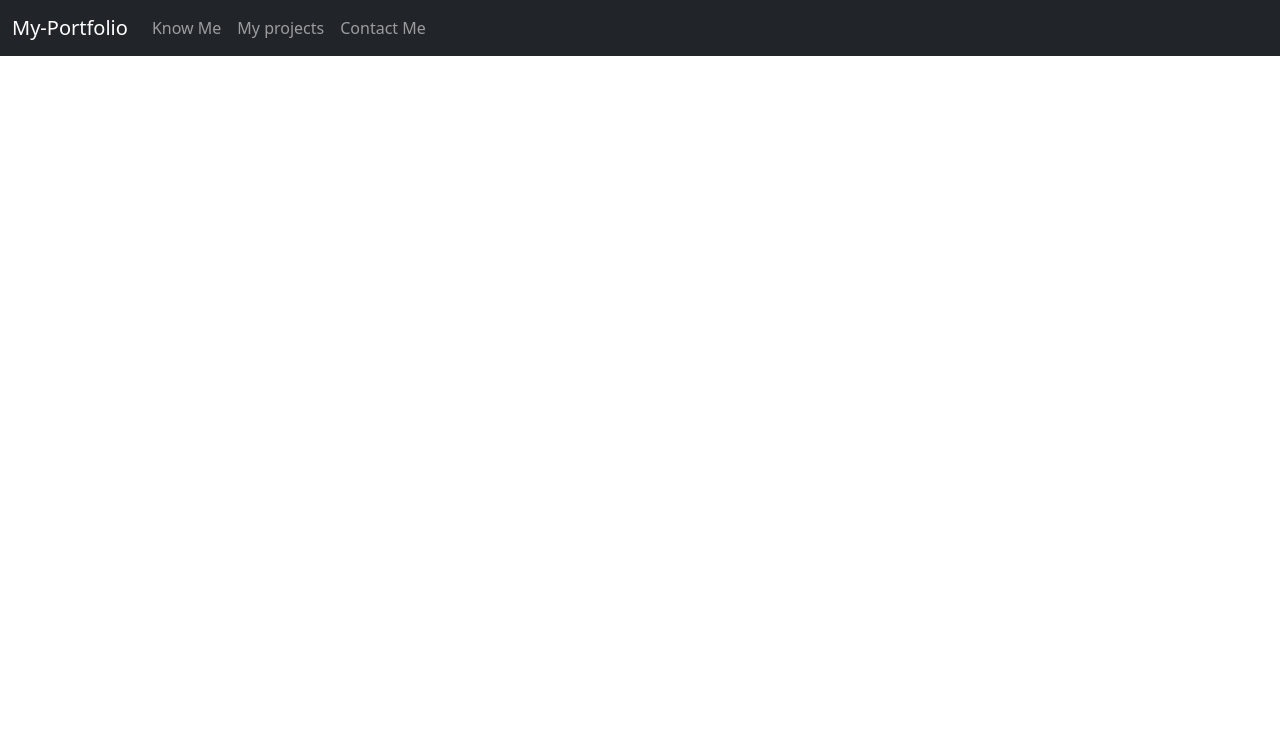
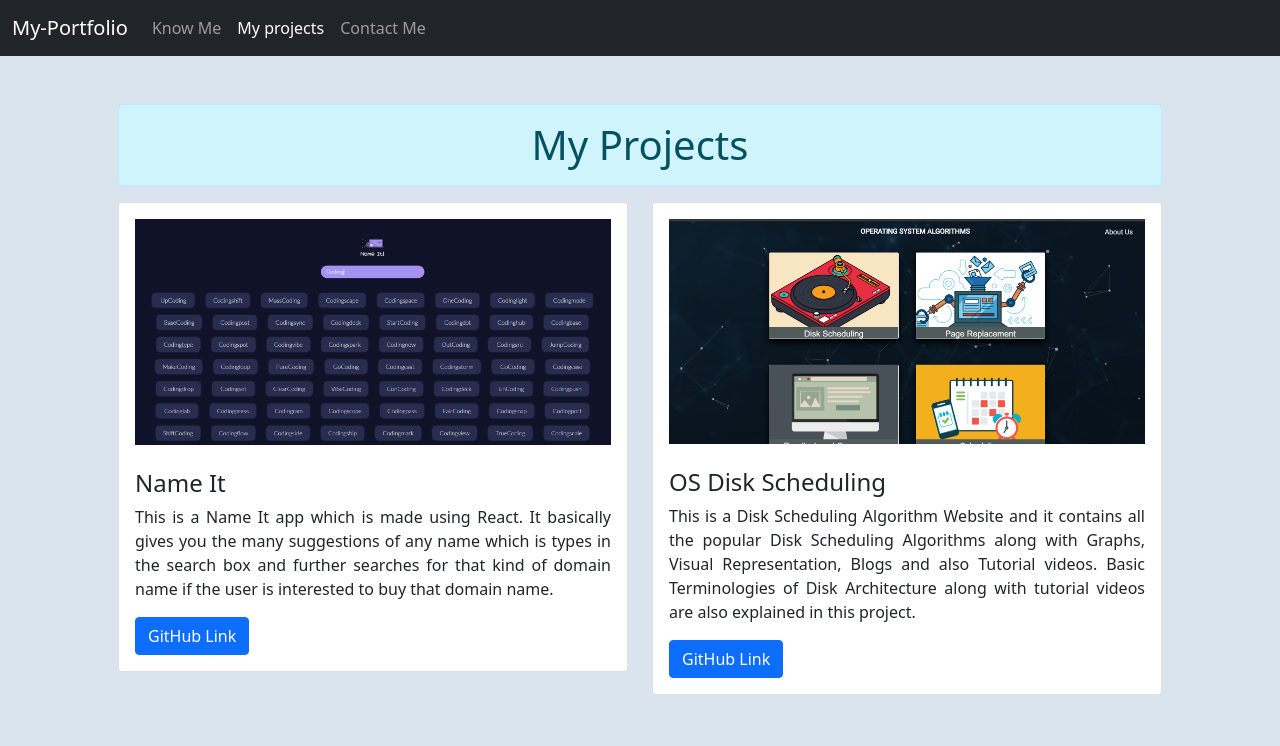
Before and after one commit to Dhruvil17/Sample-Portfolio, a plain HTML site: page projects.html in a window 1280 px wide. Drawn offline with nearby package versions, Linux system fonts and the light colour scheme.

Commit message:
update projects.html

```diff
--- a/projects.html
+++ b/projects.html
@@ -13,10 +13,12 @@
 			crossorigin="anonymous"
 		/>
 
+		<!-- Stylesheet -->
+		<link rel="stylesheet" href="./styles/style.css" />
+
 		<title>My Projects</title>
 	</head>
 	<body>
-		<section class="home">
 		<nav class="navbar navbar-expand-lg navbar-dark bg-dark">
 			<div class="container-fluid">
 				<a class="navbar-brand" href="index.html">My-Portfolio</a>
@@ -39,7 +41,9 @@
 							>
 						</li>
 						<li class="nav-item">
-								<a class="nav-link" href="projects.html">My projects</a>
+							<a class="nav-link active" href="projects.html"
+								>My projects</a
+							>
 						</li>
 						<li class="nav-item">
 							<a class="nav-link" href="contact.html">Contact Me</a>
@@ -48,16 +52,70 @@
 				</div>
 			</div>
 		</nav>
-		</section>
+		<div class="container p-5">
+			<h1 class="alert alert-info text-center">My Projects</h1>
+			<div class="row">
+				<div class="col-sm-6">
+					<div class="card">
+						<div class="card-body">
+							<img
+								src="./images/Name It.png"
+								style="width: 100%"
+								alt="name-it-project"
+							/>
+							<br />
+							<br />
+							<h4 class="card-title">Name It</h4>
+							<p class="card-text" style="text-align: justify">
+								This is a Name It app which is made using React. It
+								basically gives you the many suggestions of any name which
+								is types in the search box and further searches for that
+								kind of domain name if the user is interested to buy that
+								domain name.
+							</p>
+							<a
+								href="https://github.com/Dhruvil17/Name-It-Project"
+								class="btn btn-primary"
+								target="_blank"
+								>GitHub Link</a
+							>
+						</div>
+					</div>
+				</div>
+				<div class="col-sm-6">
+					<div class="card">
+						<div class="card-body">
+							<img
+								src="./images/OS Disk Scheduling.png"
+								style="width: 100%"
+								alt="name-it-project"
+							/>
+							<br />
+							<br />
+							<h4 class="card-title">OS Disk Scheduling</h4>
+							<p class="card-text" style="text-align: justify">
+								This is a Disk Scheduling Algorithm Website and it
+								contains all the popular Disk Scheduling Algorithms along
+								with Graphs, Visual Representation, Blogs and also
+								Tutorial videos. Basic Terminologies of Disk Architecture
+								along with tutorial videos are also explained in this
+								project.
+							</p>
+							<a
+								href="https://github.com/Dhruvil17/OS-Disk-Scheduling"
+								class="btn btn-primary"
+								target="_blank"
+								>GitHub Link</a
+							>
+						</div>
+					</div>
+				</div>
+			</div>
+		</div>
 		<script
 			src="https://cdn.jsdelivr.net/npm/bootstrap@5.0.2/dist/js/bootstrap.bundle.min.js"
 			integrity="sha384-MrcW6ZMFYlzcLA8Nl+NtUVF0sA7MsXsP1UyJoMp4YLEuNSfAP+JcXn/tWtIaxVXM"
 			crossorigin="anonymous"
 		></script>
-
-		<!-- Option 2: Separate Popper and Bootstrap JS -->
-		<!--
-    <script src="https://cdn.jsdelivr.net/npm/@popperjs/core@2.9.2/dist/umd/popper.min.js" integrity="sha384-IQsoLXl5PILFhosVNubq5LC7Qb9DXgDA9i+tQ8Zj3iwWAwPtgFTxbJ8NT4GN1R8p" crossorigin="anonymous"></script>
-    <script src="https://cdn.jsdelivr.net/npm/bootstrap@5.0.2/dist/js/bootstrap.min.js" integrity="sha384-cVKIPhGWiC2Al4u+LWgxfKTRIcfu0JTxR+EQDz/bgldoEyl4H0zUF0QKbrJ0EcQF" crossorigin="anonymous"></script>
-    --></body>
+	</body>
 </html>
--- a/styles/style.css
+++ b/styles/style.css
@@ -1,12 +1,12 @@
 body {
 	background-color: #dae4ee;
-	overflow-y: hidden;
 }
 
 .home {
 	height: 100vh;
 	background: linear-gradient(rgba(0, 0, 0, 0.8), rgba(0, 0, 0, 0.5)),
 		url("../images/pexels-olia-danilevich-4974914.jpg");
+	overflow-y: hidden;
 }
 
 .intro {
```
Also changed, not shown: about.html (+13 -14 lines), contact.html (+5 -9 lines), index.html (+2 -7 lines), images/Name It.png (added), images/OS Disk Scheduling.png (added). Lines whose indentation alone changed are shown as unchanged.
